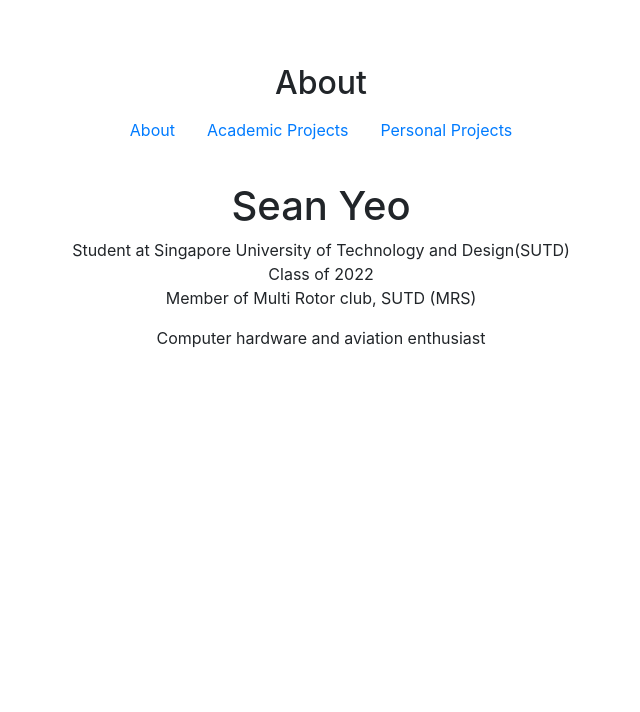
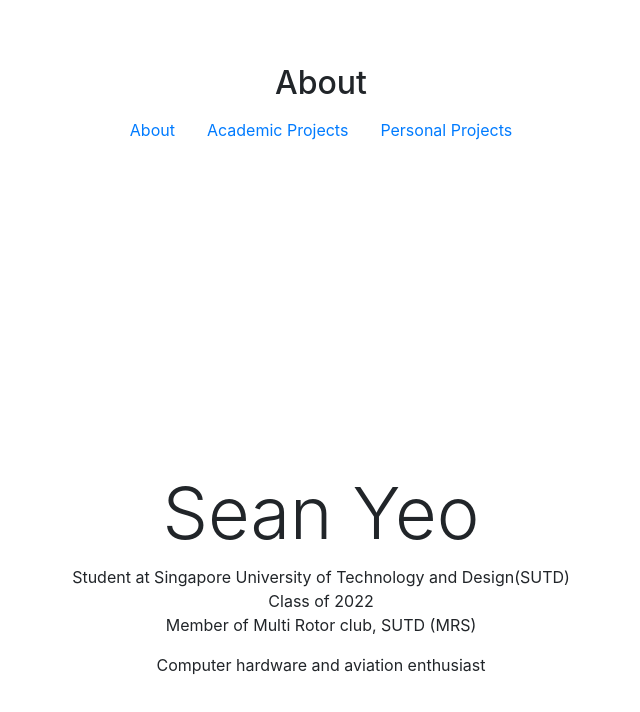
Before and after one commit to weighanchor4414/weighanchor4414.github.io, a plain HTML site: page index.html in a window 1280 px wide. Shown: the whole page, without its empty margins (319-959 px from the left). Drawn offline with nearby package versions, Linux system fonts and the light colour scheme; a script that the page names is missing.

Commit message:
Changed heading style on main About page

```diff
--- a/index.html
+++ b/index.html
@@ -40,9 +40,9 @@
 					</nav>
 				</div>
 			</header>
-			<main class = "container" style = "padding-top:2.5vw">
-				<div class = "center">
-					<h1>Sean Yeo</h1>
+			<main class = "container" style = "padding-top:25vw">
+				<div>
+					<h1 class = "display-3">Sean Yeo</h1>
 					<p class="blocktext">
 						Student at Singapore University of Technology and Design(SUTD)
 						<br>
```
